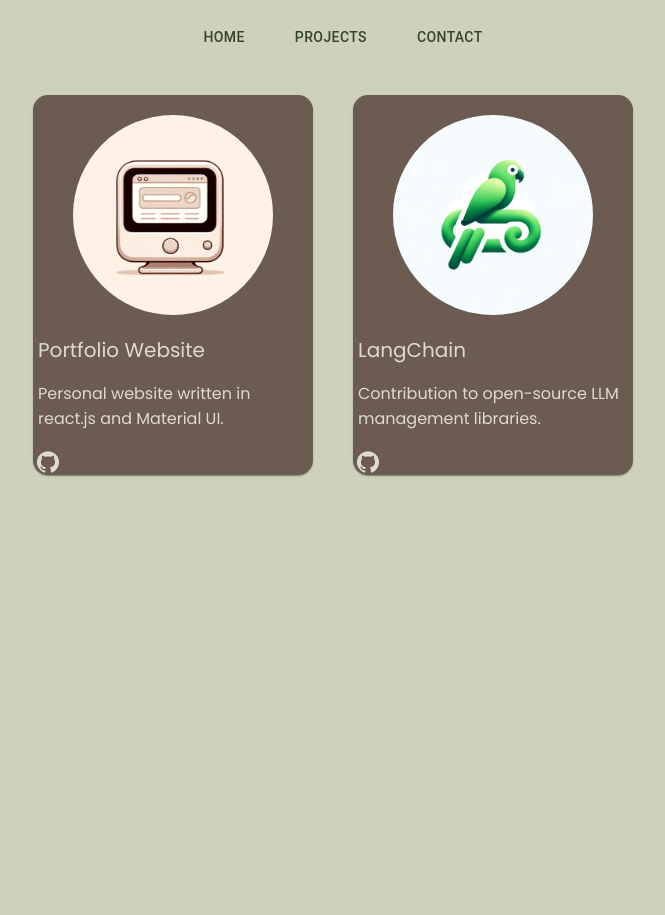
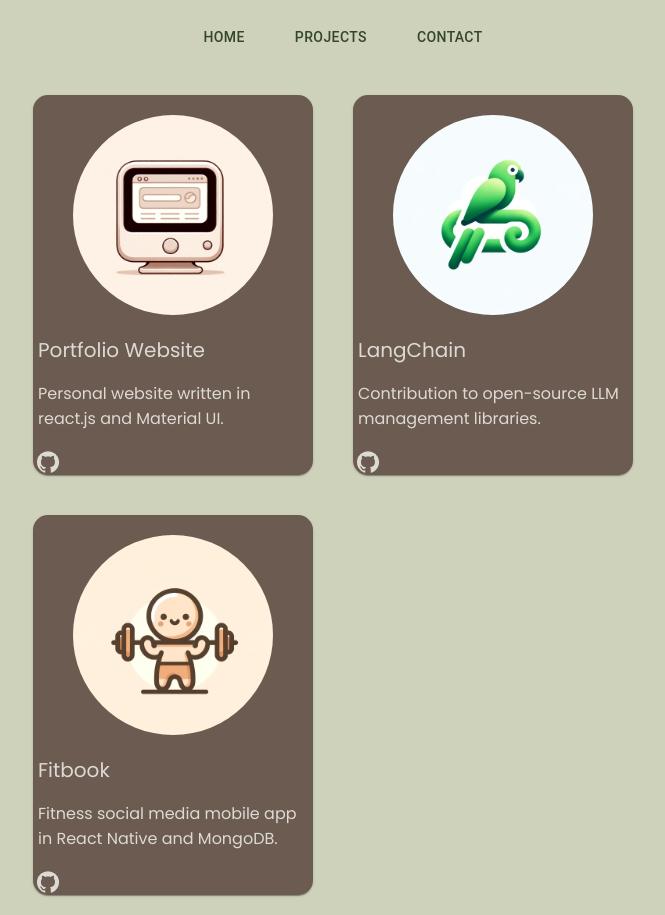
Before and after one commit to yuxuan0305/alpha1, a React (Create React App) app: page /projects in a window 1280 px wide. Shown: the whole page, without its empty margins (297-962 px from the left). Before the commit the page ends 800 px from the top, so only its background shows below. Built offline with nearby package versions, Linux system fonts and the light colour scheme.

Commit message:
[feat] Addition of fitbook card and logo

```diff
--- a/src/assets/projectsData.ts
+++ b/src/assets/projectsData.ts
@@ -1,6 +1,7 @@
 const projects = [
     {title: "Portfolio Website", description: "Personal website written in react.js and Material UI.", imageUrl: require("../assets/website-photo.png"), githubUrl: "https://www.github.com/ychen5601/personal-website"},
     {title: "LangChain", description: "Contribution to open-source LLM management libraries.", imageUrl: require("../assets/langchain_logo.png"), githubUrl: "https://github.com/langchain-ai/langchainjs/pull/3211"},
+    {title: "Fitbook", description: "Fitness social media mobile app in React Native and MongoDB.", imageUrl: require("../assets/fitbook_logo.png"), githubUrl: "https://github.com/ychen5601/fitbook"}
   ]
 
 export default projects;
--- a/src/components/ProjectCard.tsx
+++ b/src/components/ProjectCard.tsx
@@ -1,6 +1,5 @@
-import { CardContent, Typography, CardActions, Button, CardMedia, IconButton } from '@mui/material';
+import { CardMedia, IconButton } from '@mui/material';
 import Card from '@mui/material/Card';
-import WebsiteLogo from '../assets/website-photo.png';
 import GitHubLogo from '@mui/icons-material/GitHub';
 
 type ProjectCardProps = {
```
Also changed, not shown: src/assets/fitbook_logo.png (added).
